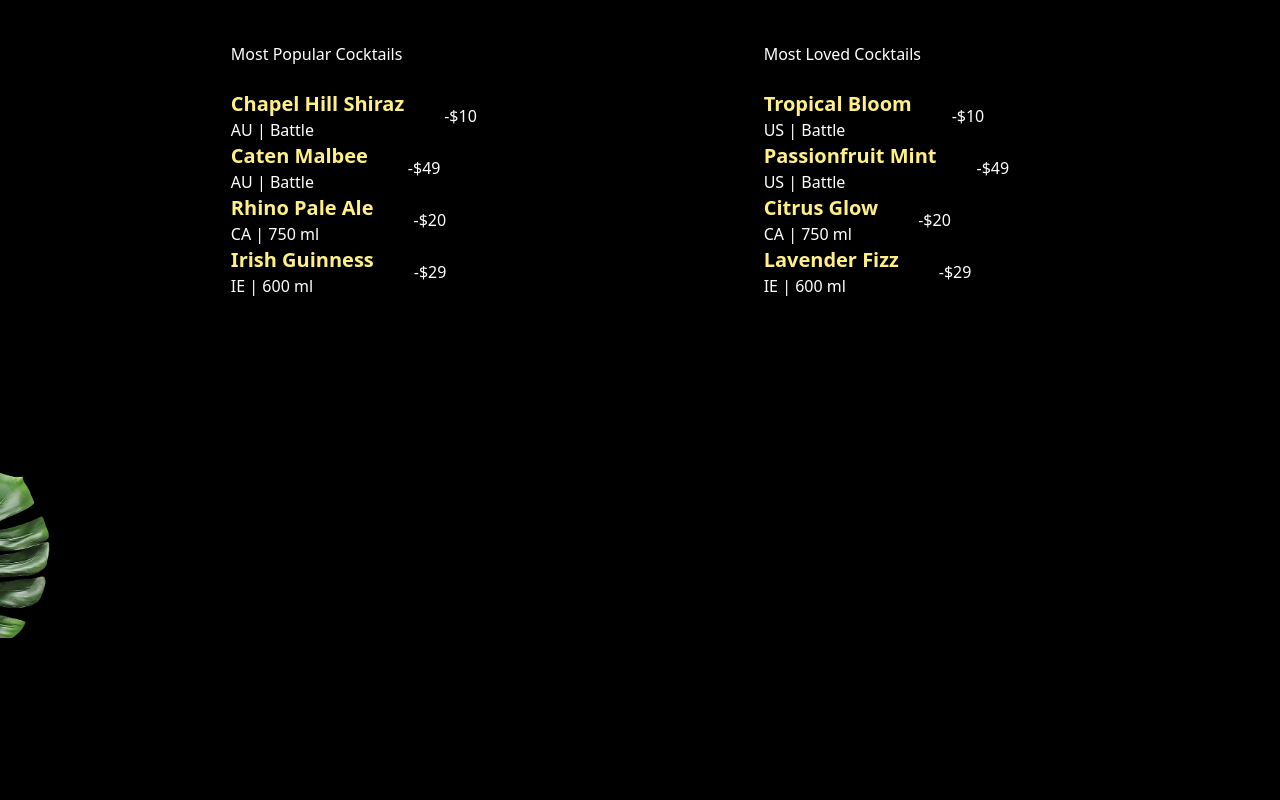
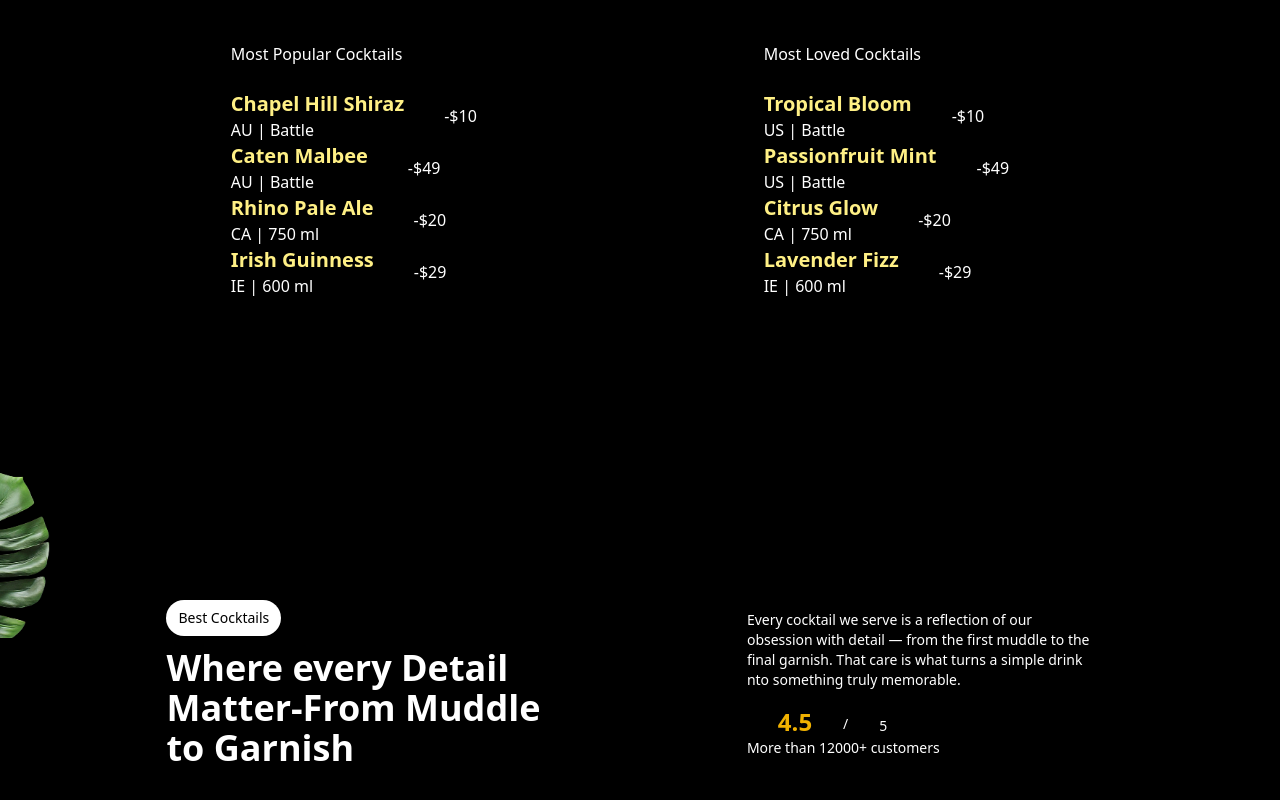
Before and after one commit to ayushbahuguna006-ctrl/Mojito-Cocktails-Frontend, a React (Vite) app: page / in a window 1280 px wide. Shown: the part 1078-1878 px from the top of the page. Built offline with nearby package versions, Linux system fonts and the light colour scheme.

Commit message:
animation issue resolved

```diff
--- a/src/App.jsx
+++ b/src/App.jsx
@@ -17,6 +17,7 @@ function App() {
       <main className='bg-black'>
         <Navbar/>
         <Hero/>
+        <div><img src="/hero-right-leaf.png" className='rightleaf absolute right-0 h-[20vh] top-80' alt="" /></div>
         <Cocktails/>
         <About/>
       </main>
--- a/src/components/About.jsx
+++ b/src/components/About.jsx
@@ -2,10 +2,22 @@ import React from 'react'
 
 const About = () => {
   return (
-    <div className='bg-[url("/noise.png")] min-h-screen'>
-      <div>
-        <div>
-          <button>Best Cocktails</button>
+    <div className='bg-[url("/noise.png")] min-h-screen overflow-hidden'>
+      <div className='flex  justify-evenly items-center'>
+        <div className='p-4'>
+          <button className='text-black rounded-4xl px-3 text-sm p-2 bg-white '>Best Cocktails</button>
+             <div className='text-white  text-4xl font-black mt-3'><p>Where every Detail </p>
+
+          <p>Matter-From Muddle</p>
+          <p>to Garnish</p></div>
+        </div>
+        <div className='text-white p-10 flex flex-col  justify-center  text-sm'>
+              <p>Every cocktail we serve is a reflection of our </p>
+              <p>obsession with detail — from the first muddle to the</p>
+              <p>final garnish. That care is what turns a simple drink</p>
+              <p>nto something truly memorable.</p>
+              <div className='flex justify-evenly w-1/2 pt-4'><p className='text-yellow-500 font-bold text-2xl'>4.5</p><p className='pt-2'> / </p><p className='pt-2.5'>5</p></div>
+              <p className=''>More than 12000+ customers</p>
         </div>
       </div>
 
--- a/src/components/Hero.jsx
+++ b/src/components/Hero.jsx
@@ -69,8 +69,7 @@ two.to('.drink2',{
     },0)
     one.to('.rightleaf',{
         y:600,
-        rotate:-5,
-        x:5
+
 
     },0)
 
@@ -81,7 +80,6 @@ two.to('.drink2',{
       <section className='heromain overflow-y-hidden overflow-x-hidden relative bg-[url("/noise.png")]  size-full min-h-screen'>
                 <h1 className='hero text-center p-7 font-black text-white text-6xl'>MOJITO</h1>
                 <img src="/hero-left-leaf.png" className='leftleaf absolute bottom-0 left-0 h-[30vh]' alt="" />
-                 <img src="/hero-right-leaf.png" className='rightleaf absolute right-0 h-[20vh] top-80' alt="" />
                  <div>
                     <div>
                         <div>
```
